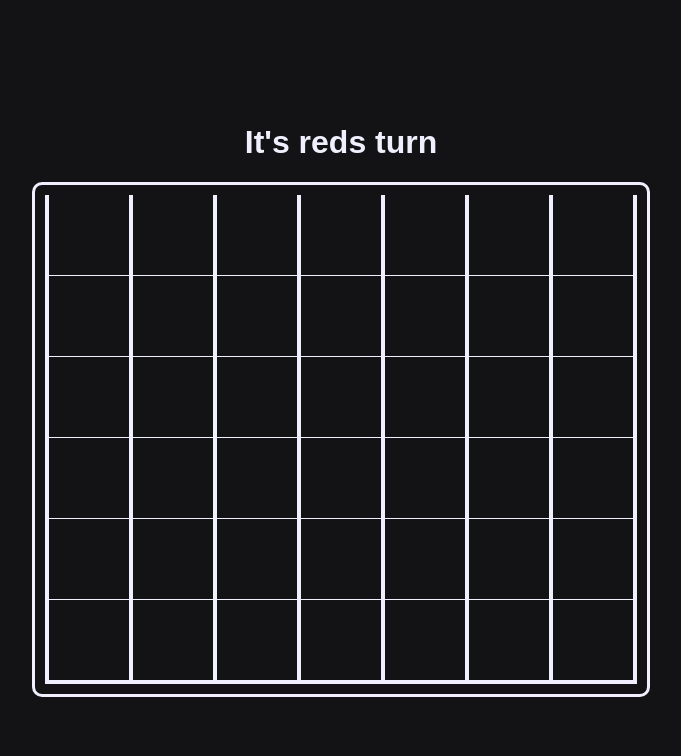
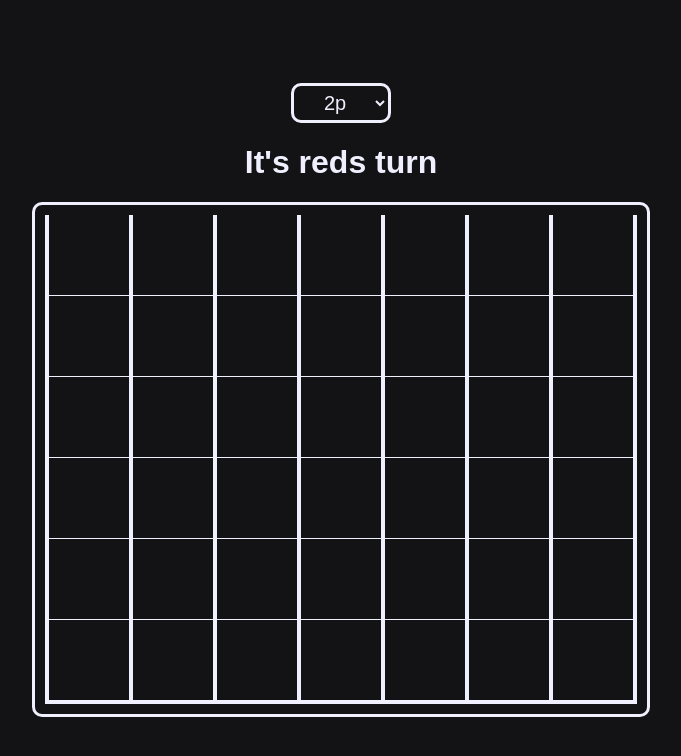
Before and after one commit to nils865/connectFour, a Svelte app: page / in a window 1280 px wide. Shown: the top 756 px of the page, without its empty margins (299-980 px from the left). Built offline with nearby package versions, Linux system fonts and the light colour scheme.

Commit message:
added styling for 1p mode

```diff
--- a/src/App.svelte
+++ b/src/App.svelte
@@ -1,5 +1,8 @@
 <script lang="ts">
+  import AI from "./components/AI.svelte";
   import Game from "./components/Game.svelte";
+
+  let mode = "twoP";
 </script>
 
 <style>
@@ -7,13 +10,35 @@
     display: flex;
     align-items: center;
     justify-content: center;
+    flex-direction: column;
 
     width: 100vw;
     height: 100vh ;
     overflow: auto;
   }
+
+  #mode {
+    font-size: 1.25em;
+    background-color: var(--bg);
+    color: var(--txt);
+
+    padding: 5px;
+    border: 3px solid var(--txt);
+    border-radius: 0.5em;
+    width: 5em;
+    text-align: center;
+  }
 </style>
 
 <div id="mainPage">
-  <Game />
+  <select bind:value={mode} name="mode" id="mode">
+    <option value="twoP">2p</option>
+    <option value="oneP">1p</option>
+  </select>
+  {#if mode === "twoP"}
+    <Game />
+  {/if}
+  {#if mode === "oneP"}
+    <h1>W.I.P.</h1>
+  {/if}
 </div>
```
